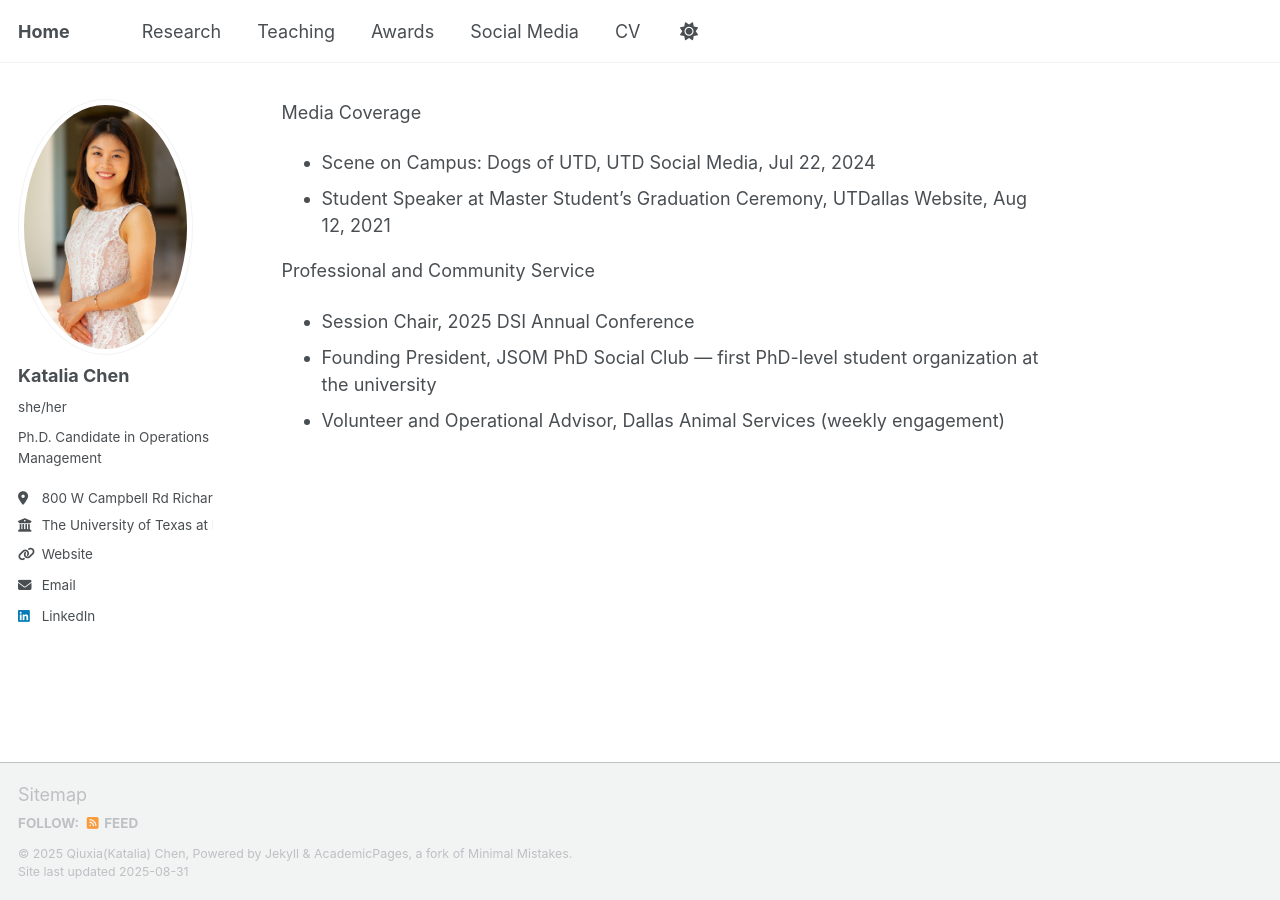
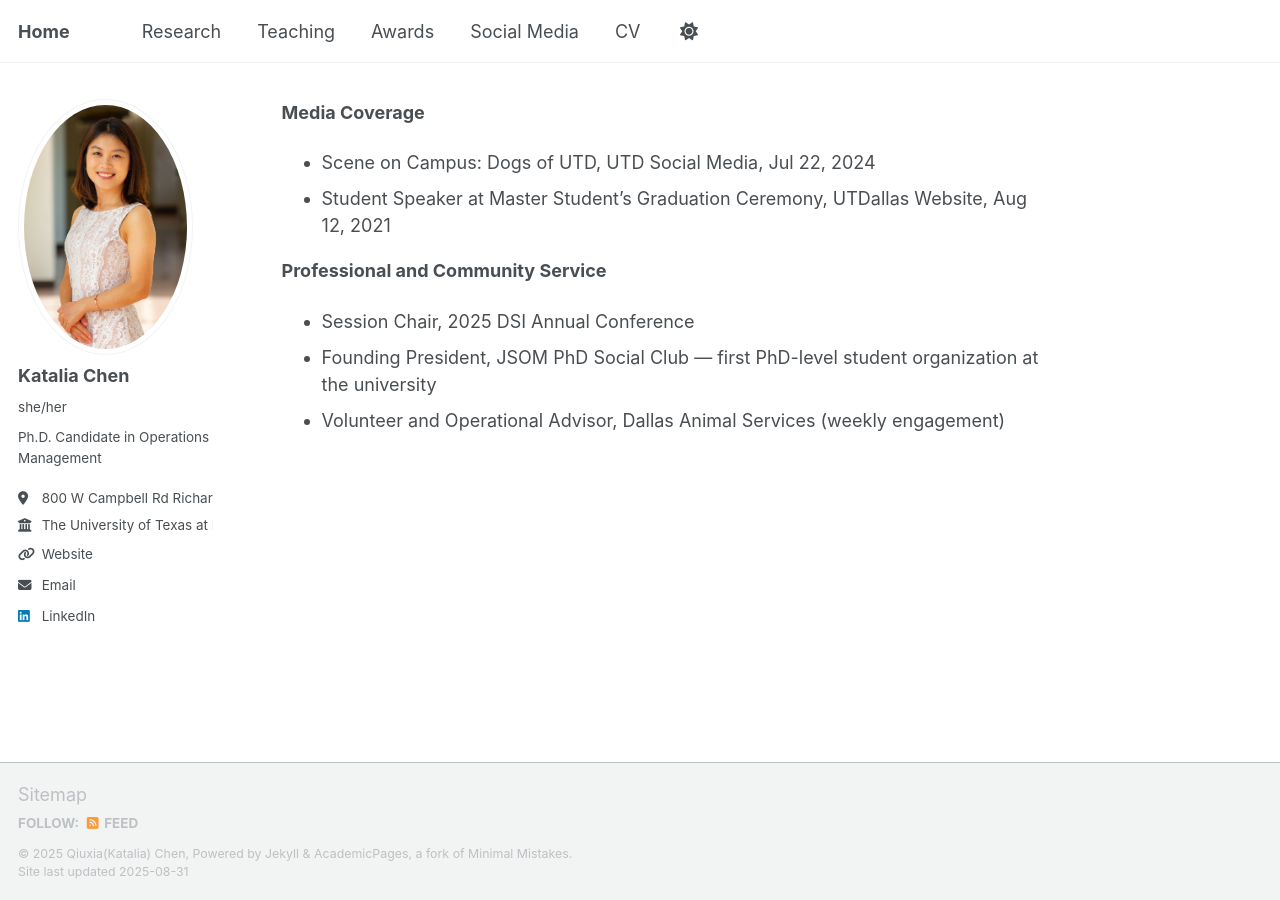
Before and after one commit to qxc2/kataliachen, a Jekyll site: the page built from _social/social.md, in a window 1280 px wide. Built offline with Jekyll 4.4.1, drawn with Linux system fonts in a browser that asks for light colours; a script that is not in the unit is left out.

```diff
--- a/_social/social.md
+++ b/_social/social.md
@@ -3,11 +3,11 @@ collection: social
 permalink: /social/
 ---
 
-Media Coverage
+**Media Coverage**
  - Scene on Campus: Dogs of UTD, UTD Social Media, Jul 22, 2024
  - Student Speaker at Master Student’s Graduation Ceremony, UTDallas Website, Aug 12, 2021
 
-Professional and Community Service
+**Professional and Community Service**
  - Session Chair, 2025 DSI Annual Conference
  - Founding President, JSOM PhD Social Club — first PhD-level student organization at the university
  - Volunteer and Operational Advisor, Dallas Animal Services (weekly engagement)
```
